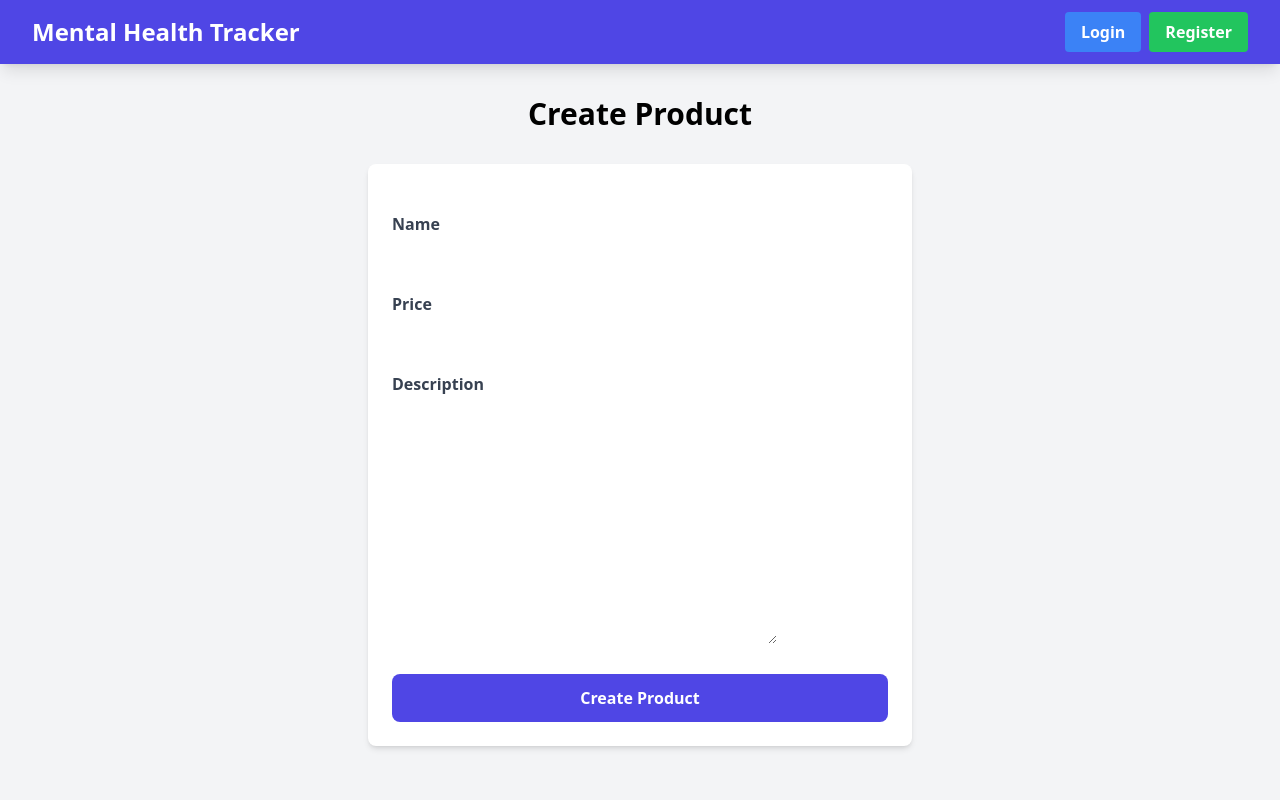
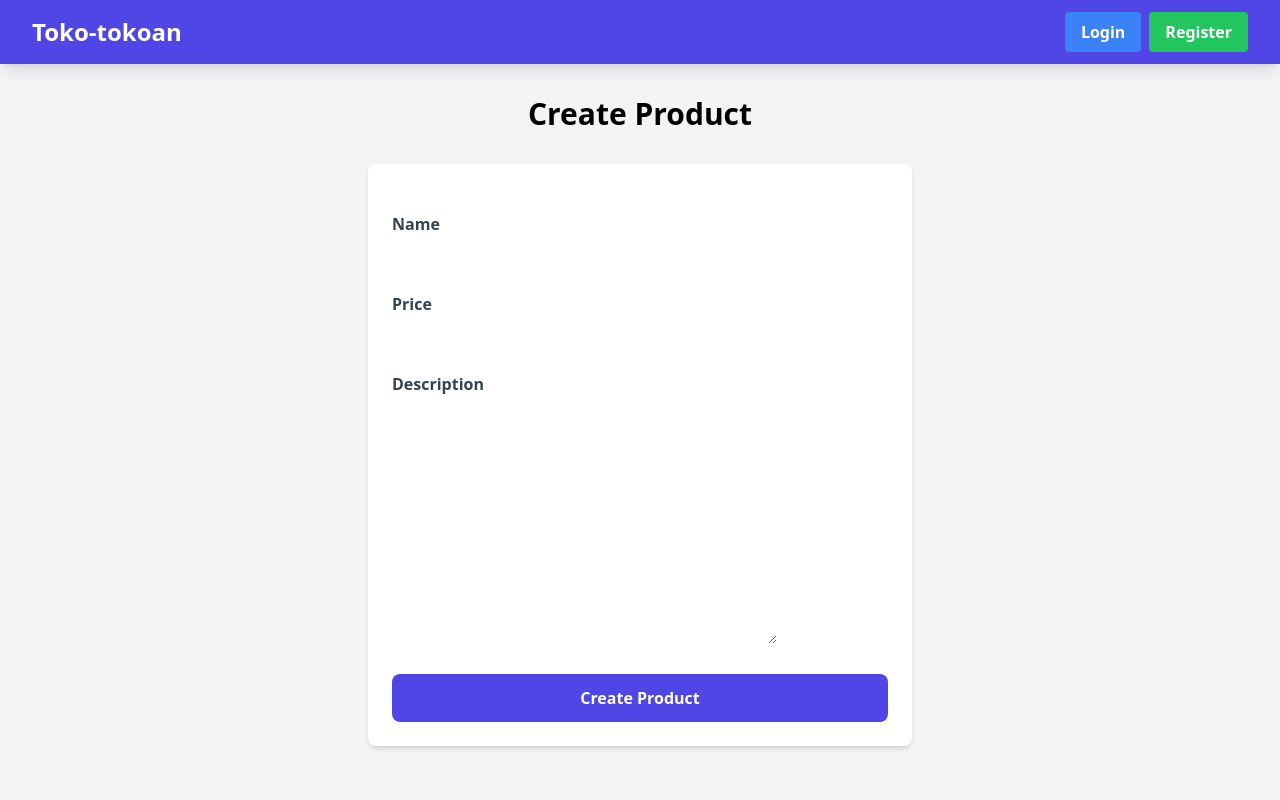
Before and after one commit to andreast12/toko-tokoan, a Django app: page /create-product/ in a window 1280 px wide. Run offline with Django 5.2, Linux system fonts and the light colour scheme; some libraries are stand-ins or nearby versions.

Commit message:
edit navbar heading

```diff
--- a/main/templates/navbar.html
+++ b/main/templates/navbar.html
@@ -2,7 +2,7 @@
     <div class="max-w-7xl mx-auto px-4 sm:px-6 lg:px-8">
       <div class="flex items-center justify-between h-16">
         <div class="flex items-center">
-          <h1 class="text-2xl font-bold text-center text-white">Mental Health Tracker</h1>
+          <h1 class="text-2xl font-bold text-center text-white">Toko-tokoan</h1>
         </div>
         <div class="hidden md:flex items-center">
           {% if user.is_authenticated %}
```
